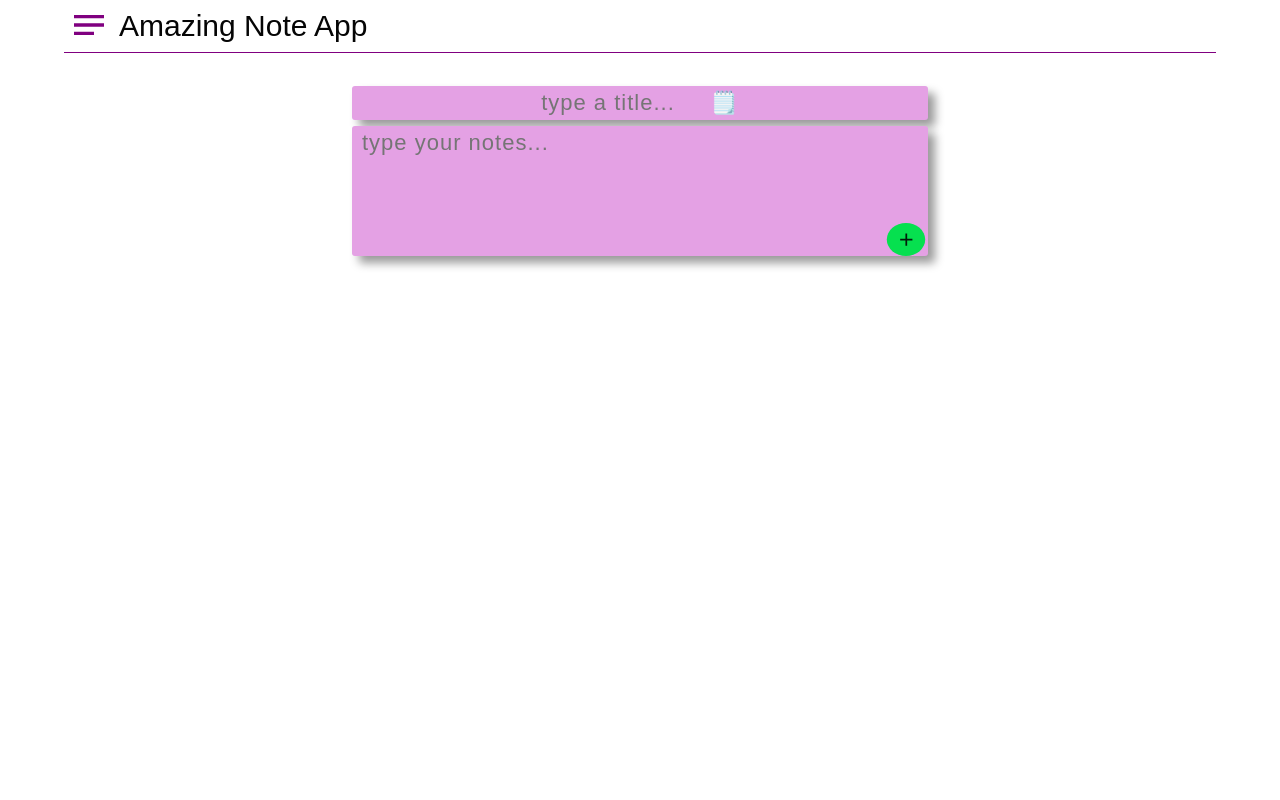
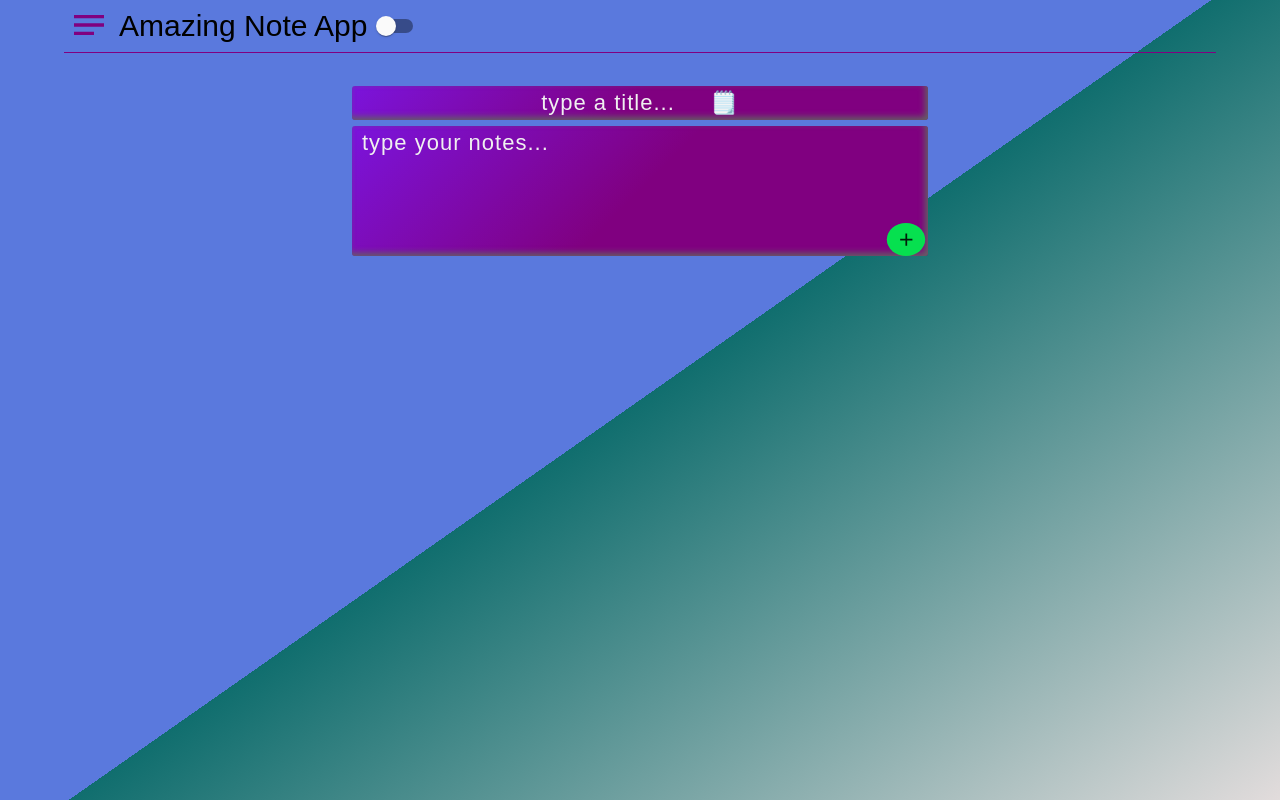
Before and after one commit to Ashish-simpleCoder/React-Note-App, a React (Create React App) app: page / in a window 1280 px wide. Built offline with nearby package versions, Linux system fonts and the light colour scheme.

Commit message:
adding themes

```diff
--- a/public/index.html
+++ b/public/index.html
@@ -9,7 +9,7 @@
         />
         <title>Note App(made by Ashish)</title>
     </head>
-    <body>
+    <body class="light-theme">
         <div id="root"></div>
     </body>
 </html>
--- a/src/Comps/NoteComps/2_Header.jsx
+++ b/src/Comps/NoteComps/2_Header.jsx
@@ -1,3 +1,4 @@
+import { Switch } from '@material-ui/core';
 import { Notes } from '@material-ui/icons';
 
 export default function Header() {
@@ -7,6 +8,10 @@ export default function Header() {
                 <Notes />
             </span>
             <h1>Amazing Note App</h1>
+            <Switch
+                onClick={() => document.body.classList.toggle('dark-theme')}
+                // style={{ textAlign: 'right' }}
+            ></Switch>
         </header>
     );
 }
--- a/src/styles/style.css
+++ b/src/styles/style.css
@@ -17,15 +17,89 @@ html {
   font-family: sans-serif;
 }
 
-:root {
-  --body-bg-clr: white;
-  --body-font-clr: rgb(5, 5, 5);
-  --header-font-size: clamp(1.8rem, 3rem, 3vw);
+.light-theme {
+  --body-bg-clr: linear-gradient(
+        145deg,
+        rgb(90, 121, 221) 50%,
+        rgb(16, 110, 110) 0%,
+        rgb(226, 220, 220)
+    );
+  --body-font-clr: rgb(212, 209, 209);
+  --header-font-size: clamp(2rem, 3rem, 3vw);
+  --header-h1-font-clr: black;
+  --header-svg-clr: purple;
+  --primary-bg-clr: linear-gradient(
+        120deg,
+        rgb(123, 20, 220) 0%,
+        purple 80%,
+        rgb(149, 79, 196) 100%
+    );
+  --normal-font-clr: rgb(240, 240, 240);
+  --input-bg-clr: linear-gradient(135deg, rgb(123, 20, 220), purple, purple);
+  --input-focus-bg-clr: linear-gradient(
+        135deg,
+        rgb(111, 9, 206),
+        rgb(141, 3, 141) 20%,
+        purple
+    );
+  --input-box-iner-shadow-clr: rgb(88, 86, 86);
+  --input-box-iner-shadow-clr2: rgb(99, 98, 98);
+  --border-clr: purple;
+  --output-div-before-bg-clr: rgb(250, 119, 59);
+  --output-div-hover-bg-clr: linear-gradient(
+        120deg,
+        rgb(123, 20, 220) 0%,
+        purple 50%,
+        rgb(149, 79, 196) 100%
+    );
+}
+
+.dark-theme {
+  --body-bg-clr: linear-gradient(
+        145deg,
+        rgba(22, 13, 13, 1) 50%,
+        rgba(18, 21, 27, 1) 0%,
+        rgb(18, 14, 15)
+    );
+  --body-font-clr: rgb(229, 226, 226);
+  --header-font-size: clamp(2rem, 3rem, 3vw);
+  --header-h1-font-clr: rgb(231, 230, 230);
+  --header-svg-clr: rgb(160, 3, 207);
+  --primary-bg-clr: linear-gradient(
+        120deg,
+        rgb(69, 13, 109) 0%,
+        rgb(123, 20, 220) 100%
+    );
+  --normal-font-clr: rgb(226, 224, 224);
+  --input-bg-clr: linear-gradient(
+        135deg,
+        rgb(129, 18, 233),
+        rgb(134, 9, 134),
+        purple
+    );
+  --input-focus-bg-clr: linear-gradient(
+        135deg,
+        rgb(111, 9, 206),
+        rgb(141, 3, 141) 20%,
+        purple
+    );
+  --input-box-iner-shadow-clr: rgb(8, 8, 8);
+  --input-box-iner-shadow-clr2: rgb(43, 43, 43);
+  --border-clr: rgb(123, 7, 201);
+  --output-div-before-bg-clr: rgb(123, 7, 201);
+  --output-div-hover-bg-clr: linear-gradient(
+        120deg,
+        rgb(69, 13, 109) 0%,
+        rgb(123, 20, 220) 80%,
+        rgb(133, 133, 133)
+    );
 }
 
 body {
   background: var(--body-bg-clr);
   color: var(--body-font-clr);
+  min-height: 100vh;
+  background-repeat: no-repeat;
 }
 
 main {
@@ -41,7 +115,7 @@ main header {
       -ms-flex-align: center;
           align-items: center;
   padding: 0.5rem;
-  border-bottom: 1px solid purple;
+  border-bottom: 1px solid var(--border-clr);
 }
 
 main header h1 {
@@ -50,6 +124,7 @@ main header h1 {
   margin-left: 1rem;
   -webkit-animation: header-animate 1s ease forwards 100ms;
           animation: header-animate 1s ease forwards 100ms;
+  color: var(--header-h1-font-clr);
 }
 
 @media screen and (max-width: 650px) {
@@ -60,12 +135,12 @@ main header h1 {
 }
 
 @-webkit-keyframes header-animate {
-  from {
+  0% {
     opacity: 0;
     -webkit-transform: scale(4);
             transform: scale(4);
   }
-  to {
+  100% {
     opacity: 1;
     -webkit-transform: scale(1);
             transform: scale(1);
@@ -73,12 +148,12 @@ main header h1 {
 }
 
 @keyframes header-animate {
-  from {
+  0% {
     opacity: 0;
     -webkit-transform: scale(4);
             transform: scale(4);
   }
-  to {
+  100% {
     opacity: 1;
     -webkit-transform: scale(1);
             transform: scale(1);
@@ -92,7 +167,7 @@ main header .icon {
 
 main header .icon svg {
   font-size: 4rem;
-  color: purple;
+  color: var(--header-svg-clr);
 }
 
 @keyframes header-animate {
@@ -158,23 +233,49 @@ main .input-note-container {
 
 main .input-note-container input,
 main .input-note-container textarea {
-  -webkit-box-shadow: 0.7rem 0.7rem 1rem rgba(0, 0, 0, 0.4);
-          box-shadow: 0.7rem 0.7rem 1rem rgba(0, 0, 0, 0.4);
+  -webkit-box-shadow: 0.7rem 0.7rem 1rem var(--input-box-shadow-clr);
+          box-shadow: 0.7rem 0.7rem 1rem var(--input-box-shadow-clr);
+  -webkit-box-shadow: inset 0.3rem 0.3rem 0.6rem var(--input-box-iner-shadow-clr);
+          box-shadow: inset 0.3rem 0.3rem 0.6rem var(--input-box-iner-shadow-clr);
+  -webkit-box-shadow: inset -0.3rem -0.3rem 0.6rem var(--input-box-iner-shadow-clr2);
+          box-shadow: inset -0.3rem -0.3rem 0.6rem var(--input-box-iner-shadow-clr2);
   font-size: clamp(1.8rem, 2.2rem, 3vw);
   letter-spacing: 0.1rem;
   width: 100%;
-  background: #e4a1e4;
+  background: var(--input-bg-clr);
   border-radius: 0.3rem;
   margin: 0.3rem;
   text-align: center;
   padding: 0.4rem 1rem;
   font-family: inherit;
+  color: var(--normal-font-clr);
+}
+
+main .input-note-container input::-webkit-input-placeholder,
+main .input-note-container textarea::-webkit-input-placeholder {
+  color: var(--normal-font-clr);
+}
+
+main .input-note-container input:-ms-input-placeholder,
+main .input-note-container textarea:-ms-input-placeholder {
+  color: var(--normal-font-clr);
+}
+
+main .input-note-container input::-ms-input-placeholder,
+main .input-note-container textarea::-ms-input-placeholder {
+  color: var(--normal-font-clr);
+}
+
+main .input-note-container input::placeholder,
+main .input-note-container textarea::placeholder {
+  color: var(--normal-font-clr);
 }
 
 main .input-note-container input:focus, main .input-note-container input:focus-within,
 main .input-note-container textarea:focus,
 main .input-note-container textarea:focus-within {
-  background: #e789d9;
+  background: var(--input-focus-bg-clr);
+  color: white;
 }
 
 @media screen and (max-width: 650px) {
@@ -225,74 +326,33 @@ main .input-note-container button svg {
 }
 
 .output-note-container div {
-  background: #f8a8f8;
-  -webkit-box-shadow: 0.5rem 0.5rem 1rem rgba(0, 0, 0, 0.3);
-          box-shadow: 0.5rem 0.5rem 1rem rgba(0, 0, 0, 0.3);
+  background: var(--primary-bg-clr);
+  -webkit-box-shadow: 0.5rem 0.5rem 1rem var(--output-div-box-shadow-clr);
+          box-shadow: 0.5rem 0.5rem 1rem var(--output-div-box-shadow-clr);
   border-radius: 0.5rem;
   min-height: 15rem;
   position: relative;
   overflow: hidden;
-  -webkit-animation: list-animate 1s ease forwards 250ms;
-          animation: list-animate 1s ease forwards 250ms;
-}
-
-@-webkit-keyframes list-animate {
-  from {
-    opacity: 0;
-    -webkit-transform: translateY(-15rem) rotate(30deg);
-            transform: translateY(-15rem) rotate(30deg);
-  }
-  to {
-    opacity: 1;
-    -webkit-transform: translateY(0) rotate(0);
-            transform: translateY(0) rotate(0);
-  }
-}
-
-@keyframes list-animate {
-  from {
-    opacity: 0;
-    -webkit-transform: translateY(-15rem) rotate(30deg);
-            transform: translateY(-15rem) rotate(30deg);
-  }
-  to {
-    opacity: 1;
-    -webkit-transform: translateY(0) rotate(0);
-            transform: translateY(0) rotate(0);
-  }
+  -webkit-animation: list-animate 1s ease forwards;
+          animation: list-animate 1s ease forwards;
+  -webkit-transition: all 0.25s ease;
+  transition: all 0.25s ease;
 }
 
 .output-note-container div:hover {
   -webkit-transform: scale(1.07);
           transform: scale(1.07);
-}
-
-.output-note-container div:before {
-  position: absolute;
-  content: '';
-  height: 0%;
-  width: 0.3rem;
-  bottom: 0;
-  left: 0;
-  background: #fa773b;
-  -webkit-transition: 0.25s;
-  transition: 0.25s;
-  z-index: -1;
+  background: var(--output-div-hover-bg-clr);
 }
 
 .output-note-container div:after {
   position: absolute;
   content: '';
   height: 100%;
-  width: 0.3rem;
-  background: #01a337;
+  width: 0.5rem;
+  background: #03df4c;
   left: 0;
   bottom: 0;
-}
-
-.output-note-container div:hover::before {
-  width: 100%;
-  height: 100%;
 }
 
 .output-note-container div:hover::after {
@@ -302,13 +362,14 @@ main .input-note-container button svg {
 .output-note-container div h1,
 .output-note-container div p {
   padding: 0.3rem 1rem;
+  color: var(--normal-font-clr);
 }
 
 .output-note-container div h1 {
   text-align: center;
-  font-size: clamp(1.9rem, 2.2rem, 3vw);
+  font-size: clamp(2rem, 2.2rem, 3vw);
   font-weight: 100;
-  border-bottom: 1px dotted purple;
+  border-bottom: 1px dotted var(--border-clr);
 }
 
 .output-note-container div p {
--- a/src/styles/style.scss
+++ b/src/styles/style.scss
@@ -11,15 +11,114 @@ html {
     font-size: 62.5%;
     font-family: sans-serif;
 }
-:root {
-    --body-bg-clr: white;
-    --body-font-clr: rgb(5, 5, 5);
+// :root {
+//     --body-bg-clr: white;
+//     --body-font-clr: rgb(5, 5, 5);
 
-    --header-font-size: clamp(1.8rem, 3rem, 3vw);
+//     --header-font-size: clamp(2rem, 3rem, 3vw);
+//     --header-h1-font-clr: black;
+
+//     --primary-bg-clr: rgb(197, 6, 197);
+//     --normal-font-clr: white;
+
+//     --border-clr: purple;
+// }
+.light-theme {
+    --body-bg-clr: linear-gradient(
+        145deg,
+        rgb(90, 121, 221) 50%,
+        rgb(16, 110, 110) 0%,
+        rgb(226, 220, 220)
+    );
+    --body-font-clr: rgb(212, 209, 209);
+
+    --header-font-size: clamp(2rem, 3rem, 3vw);
+    --header-h1-font-clr: black;
+    --header-svg-clr: purple;
+
+    --primary-bg-clr: linear-gradient(
+        120deg,
+        rgb(123, 20, 220) 0%,
+        purple 80%,
+        rgb(149, 79, 196) 100%
+    );
+    --normal-font-clr: rgb(240, 240, 240);
+
+    --input-bg-clr: linear-gradient(135deg, rgb(123, 20, 220), purple, purple);
+    --input-focus-bg-clr: linear-gradient(
+        135deg,
+        rgb(111, 9, 206),
+        rgb(141, 3, 141) 20%,
+        purple
+    );
+    // --input-box-shadow-clr: rgba(0, 0, 0, 0.4);
+    --input-box-iner-shadow-clr: rgb(88, 86, 86);
+    --input-box-iner-shadow-clr2: rgb(99, 98, 98);
+
+    --border-clr: purple;
+
+    --output-div-before-bg-clr: rgb(250, 119, 59);
+    --output-div-hover-bg-clr: linear-gradient(
+        120deg,
+        rgb(123, 20, 220) 0%,
+        purple 50%,
+        rgb(149, 79, 196) 100%
+    );
+    // --output-div-box-shadow-clr: rgba(0, 0, 0, 0.3);
+}
+.dark-theme {
+    --body-bg-clr: linear-gradient(
+        145deg,
+        rgba(22, 13, 13, 1) 50%,
+        rgba(18, 21, 27, 1) 0%,
+        rgb(18, 14, 15)
+    );
+    --body-font-clr: rgb(229, 226, 226);
+
+    --header-font-size: clamp(2rem, 3rem, 3vw);
+    --header-h1-font-clr: rgb(231, 230, 230);
+    --header-svg-clr: rgb(160, 3, 207);
+
+    --primary-bg-clr: linear-gradient(
+        120deg,
+        rgb(69, 13, 109) 0%,
+        rgb(123, 20, 220) 100%
+    );
+    --normal-font-clr: rgb(226, 224, 224);
+
+    --input-bg-clr: linear-gradient(
+        135deg,
+        rgb(129, 18, 233),
+        rgb(134, 9, 134),
+        purple
+    );
+    --input-focus-bg-clr: linear-gradient(
+        135deg,
+        rgb(111, 9, 206),
+        rgb(141, 3, 141) 20%,
+        purple
+    );
+    --input-box-iner-shadow-clr: rgb(8, 8, 8);
+    --input-box-iner-shadow-clr2: rgb(43, 43, 43);
+    // --input-focus-bg-clr: rgb(99, 3, 3);
+    // --input-box-shadow-clr: rgba(56, 56, 56, 0.5);
+
+    --border-clr: rgb(123, 7, 201);
+
+    --output-div-before-bg-clr: rgb(123, 7, 201);
+    --output-div-hover-bg-clr: linear-gradient(
+        120deg,
+        rgb(69, 13, 109) 0%,
+        rgb(123, 20, 220) 80%,
+        rgb(133, 133, 133)
+    );
+    // --output-div-box-shadow-clr: rgba(54, 54, 54, 0.4);
 }
 body {
     background: var(--body-bg-clr);
     color: var(--body-font-clr);
+    min-height: 100vh;
+    background-repeat: no-repeat;
 }
 main {
     width: clamp(90vw, 150rem, 90vw);
@@ -29,22 +128,23 @@ main {
         display: flex;
         align-items: center;
         padding: 0.5rem;
-        border-bottom: 1px solid purple;
+        border-bottom: 1px solid var(--border-clr);
         h1 {
             font-size: var(--header-font-size);
             font-weight: 100;
             margin-left: 1rem;
             animation: header-animate 1s ease forwards 100ms;
+            color: var(--header-h1-font-clr);
             @media screen and (max-width: 650px) {
                 font-weight: bold;
                 letter-spacing: 0.1rem;
             }
             @keyframes header-animate {
-                from {
+                0% {
                     opacity: 0;
                     transform: scale(4);
                 }
-                to {
+                100% {
                     opacity: 1;
                     transform: scale(1);
                 }
@@ -54,7 +154,7 @@ main {
             animation: header-animate 1s ease forwards 100ms;
             svg {
                 font-size: 4rem;
-                color: purple;
+                color: var(--header-svg-clr);
             }
             @keyframes header-animate {
                 from {
@@ -94,21 +194,31 @@ main {
 
         input,
         textarea {
-            box-shadow: 0.7rem 0.7rem 1rem rgba(0, 0, 0, 0.4);
+            box-shadow: 0.7rem 0.7rem 1rem var(--input-box-shadow-clr);
+            box-shadow: inset 0.3rem 0.3rem 0.6rem
+                var(--input-box-iner-shadow-clr);
+            box-shadow: inset -0.3rem -0.3rem 0.6rem
+                var(--input-box-iner-shadow-clr2);
             font-size: clamp(1.8rem, 2.2rem, 3vw);
             letter-spacing: 0.1rem;
             width: 100%;
-            background: rgb(228, 161, 228);
+            // background: rgb(228, 161, 228);
+            background: var(--input-bg-clr);
             border-radius: 0.3rem;
             margin: 0.3rem;
             text-align: center;
             padding: 0.4rem 1rem;
             font-family: inherit;
+            color: var(--normal-font-clr);
+            &::placeholder {
+                color: var(--normal-font-clr);
+            }
 
             &:focus,
             &:focus-within {
-                background: rgb(231, 137, 217);
+                background: var(--input-focus-bg-clr);
                 // background: rgb(238, 114, 56);
+                color: rgb(255, 255, 255);
             }
         }
         @media screen and (max-width: 650px) {
@@ -146,64 +256,68 @@ main {
     grid-template-columns: repeat(auto-fit, minmax(20rem, 35rem));
     grid-gap: 4rem;
     div {
-        background: rgb(248, 168, 248);
+        // background: rgb(248, 168, 248);
+        background: var(--primary-bg-clr);
         // background: rgb(236, 93, 27);
-        box-shadow: 0.5rem 0.5rem 1rem rgba(0, 0, 0, 0.3);
+        box-shadow: 0.5rem 0.5rem 1rem var(--output-div-box-shadow-clr);
         border-radius: 0.5rem;
         min-height: 15rem;
         position: relative;
         overflow: hidden;
-        animation: list-animate 1s ease forwards 250ms;
-        @keyframes list-animate {
-            from {
-                opacity: 0;
-                transform: translateY(-15rem) rotate(30deg);
-            }
-            to {
-                opacity: 1;
-                transform: translateY(0) rotate(0);
-            }
-        }
+        animation: list-animate 1s ease forwards;
+        transition: all 0.25s ease;
         &:hover {
             // background: rgb(235, 124, 235);
             transform: scale(1.07);
+            background: var(--output-div-hover-bg-clr);
         }
-        &:before {
-            position: absolute;
-            content: '';
-            height: 0%;
-            width: 0.3rem;
-            bottom: 0;
-            left: 0;
-            background: rgb(250, 119, 59);
-            transition: 0.25s;
-            z-index: -1;
-        }
+        // @keyframes list-animate {
+        //     from {
+        //         opacity: 0;
+        //         transform: translateY(-15rem) rotate(30deg);
+        //     }
+        //     to {
+        //         opacity: 1;
+        //         transform: translateY(0) rotate(0);
+        //     }
+        // }
+        // &:before {
+        //     position: absolute;
+        //     content: '';
+        //     height: 0%;
+        //     width: 0.3rem;
+        //     bottom: 0;
+        //     left: 0;
+        //     background: var(--output-div-before-bg-clr);
+        //     transition: 0.25s;
+        //     z-index: -1;
+        // }
         &:after {
             position: absolute;
             content: '';
             height: 100%;
-            width: 0.3rem;
-            background: rgb(1, 163, 55);
+            width: 0.5rem;
+            background: rgb(3, 223, 76);
             left: 0;
             bottom: 0;
         }
-        &:hover::before {
-            width: 100%;
-            height: 100%;
-        }
+        // &:hover::before {
+        //     width: 100%;
+        //     height: 100%;
+        // }
         &:hover::after {
             display: none;
         }
         h1,
         p {
             padding: 0.3rem 1rem;
+            color: var(--normal-font-clr);
         }
         h1 {
             text-align: center;
-            font-size: clamp(1.9rem, 2.2rem, 3vw);
+            font-size: clamp(2rem, 2.2rem, 3vw);
             font-weight: 100;
-            border-bottom: 1px dotted purple;
+            border-bottom: 1px dotted var(--border-clr);
         }
         p {
             font-size: clamp(1.7rem, 2.1rem, 3vw);
```
Also changed, not shown: 25 other files (tests, documents, lock files or other folders).
